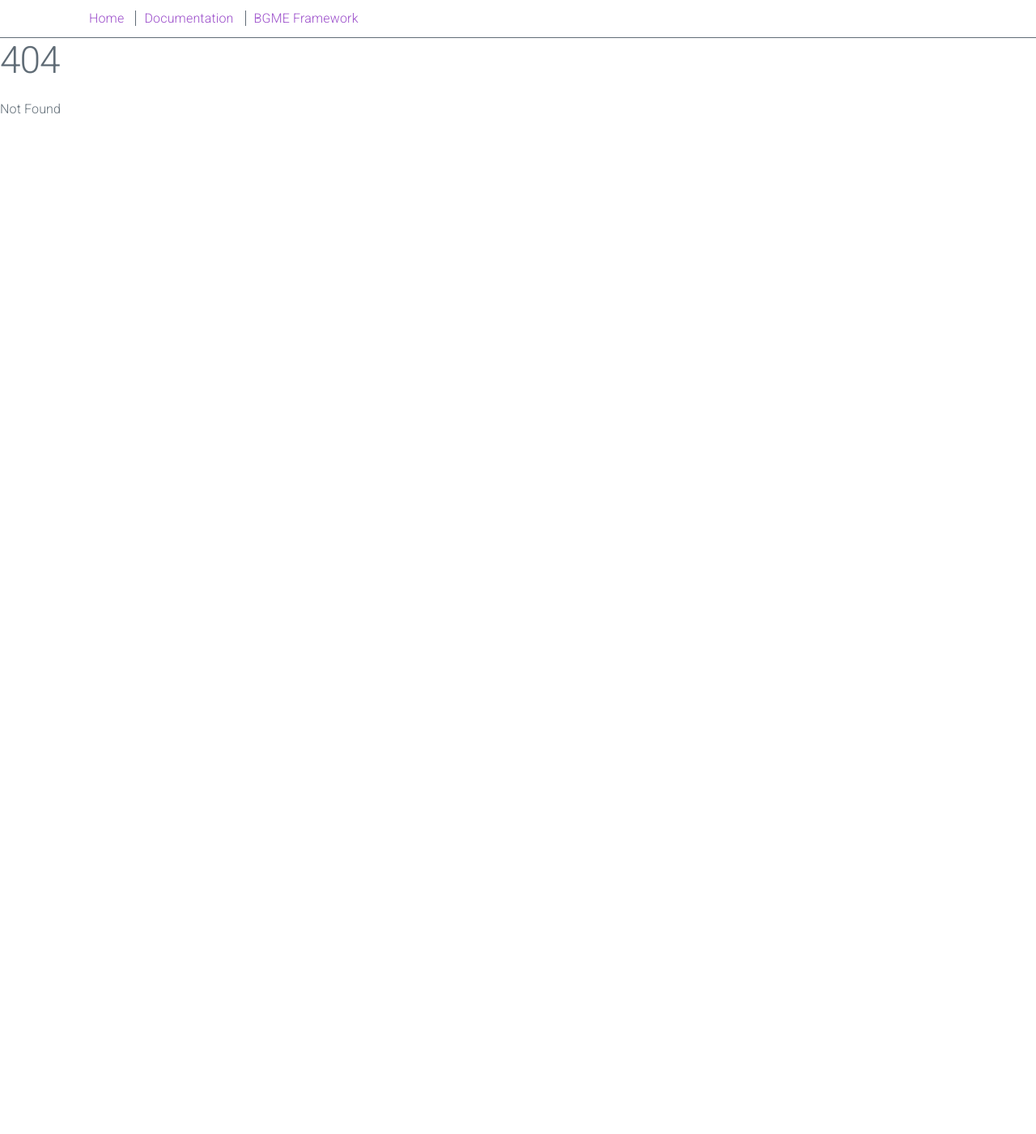
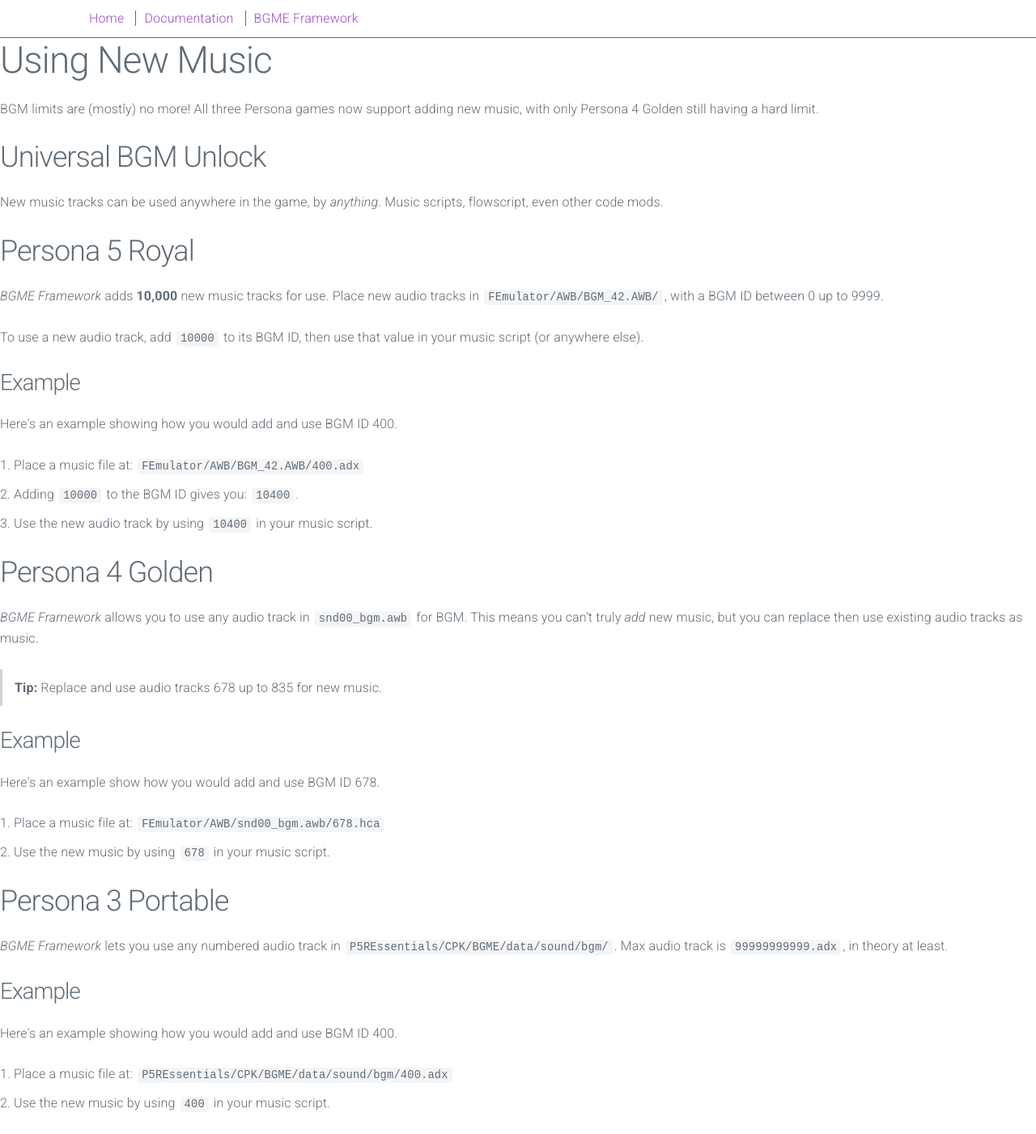
Before and after one commit to T-PoseRatkechi/PersonaMusicScript, a SvelteKit app in the folder sveltekit/: page /guides/new-music in a window 1280 px wide. Before the commit this address had no page. Shown: the whole page at 81% size. Before the commit the page ends 800 px from the top, so only its background shows below. Built offline with nearby package versions, Linux system fonts and the light colour scheme.

Commit message:
Add new music guide.

```diff
--- /dev/null
+++ b/sveltekit/src/routes/guides/new-music/+page.svelte
@@ -0,0 +1,62 @@
+<h1>Using New Music</h1>
+<p>
+	BGM limits are (mostly) no more! All three Persona games now support adding new music, with only
+	Persona 4 Golden still having a hard limit.
+</p>
+
+<h2>Universal BGM Unlock</h2>
+<p>
+	New music tracks can be used anywhere in the game, by <em>anything</em>. Music scripts,
+	flowscript, even other code mods.
+</p>
+
+<h2>Persona 5 Royal</h2>
+<p>
+	<em>BGME Framework</em> adds <b>10,000</b> new music tracks for use. Place new audio tracks in
+	<code>FEmulator/AWB/BGM_42.AWB/</code>, with a BGM ID between 0 up to 9999.
+</p>
+<p>
+	To use a new audio track, add <code>10000</code> to its BGM ID, then use that value in your music script
+	(or anywhere else).
+</p>
+<h3>Example</h3>
+<p>Here's an example showing how you would add and use BGM ID 400.</p>
+<ol>
+	<li>
+		Place a music file at:
+		<code>FEmulator/AWB/BGM_42.AWB/400.adx</code>
+	</li>
+	<li>Adding <code>10000</code> to the BGM ID gives you: <code>10400</code>.</li>
+	<li>Use the new audio track by using <code>10400</code> in your music script.</li>
+</ol>
+<h2>Persona 4 Golden</h2>
+<p>
+	<em>BGME Framework</em> allows you to use any audio track in <code>snd00_bgm.awb</code> for BGM.
+	This means you can't truly <em>add</em> new music, but you can replace then use existing audio tracks
+	as music.
+</p>
+<blockquote><b>Tip:</b> Replace and use audio tracks 678 up to 835 for new music.</blockquote>
+<h3>Example</h3>
+<p>Here's an example show how you would add and use BGM ID 678.</p>
+<ol>
+	<li>
+		Place a music file at:
+		<code>FEmulator/AWB/snd00_bgm.awb/678.hca</code>
+	</li>
+	<li>Use the new music by using <code>678</code> in your music script.</li>
+</ol>
+<h2>Persona 3 Portable</h2>
+<p>
+	<em>BGME Framework</em> lets you use any numbered audio track in
+	<code>P5REssentials/CPK/BGME/data/sound/bgm/</code>. Max audio track is
+	<code>99999999999.adx</code>, in theory at least.
+</p>
+<h3>Example</h3>
+<p>Here's an example showing how you would add and use BGM ID 400.</p>
+<ol>
+	<li>
+		Place a music file at:
+		<code>P5REssentials/CPK/BGME/data/sound/bgm/400.adx</code>
+	</li>
+	<li>Use the new music by using <code>400</code> in your music script.</li>
+</ol>
```
